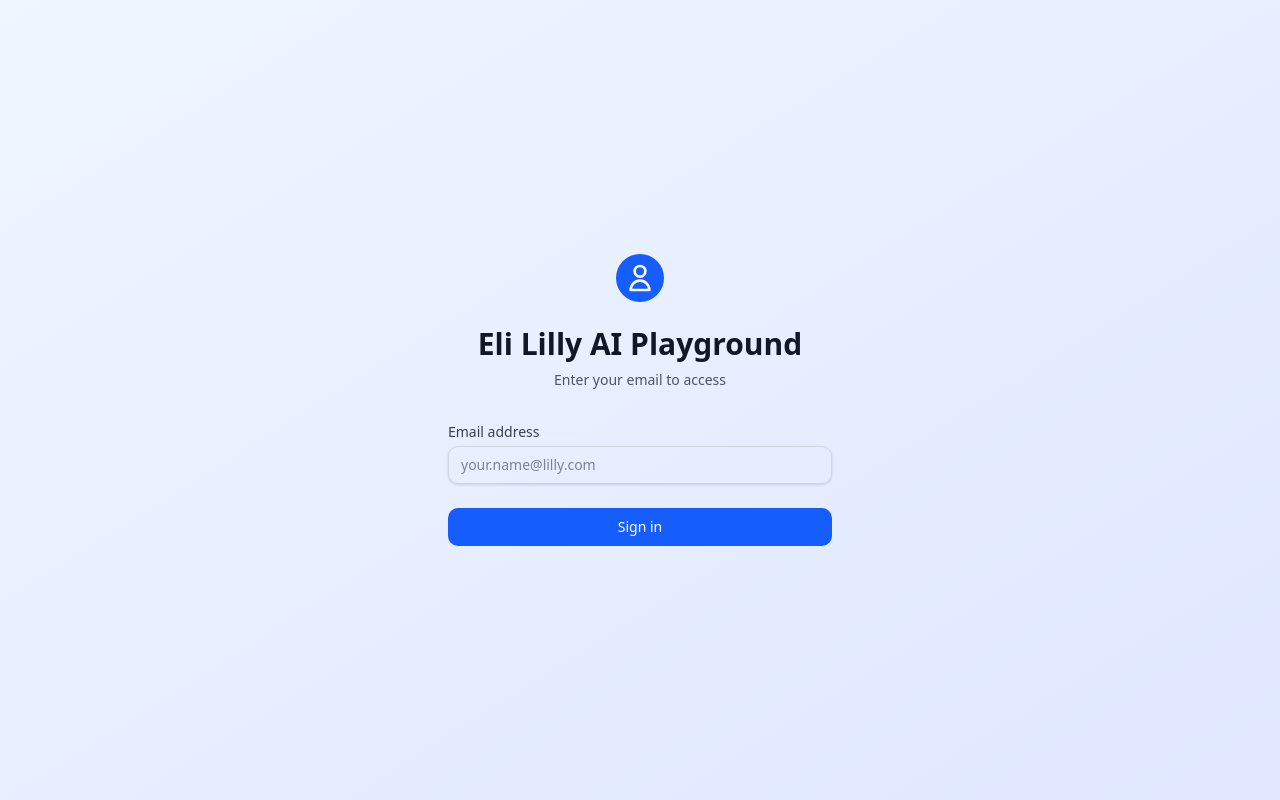
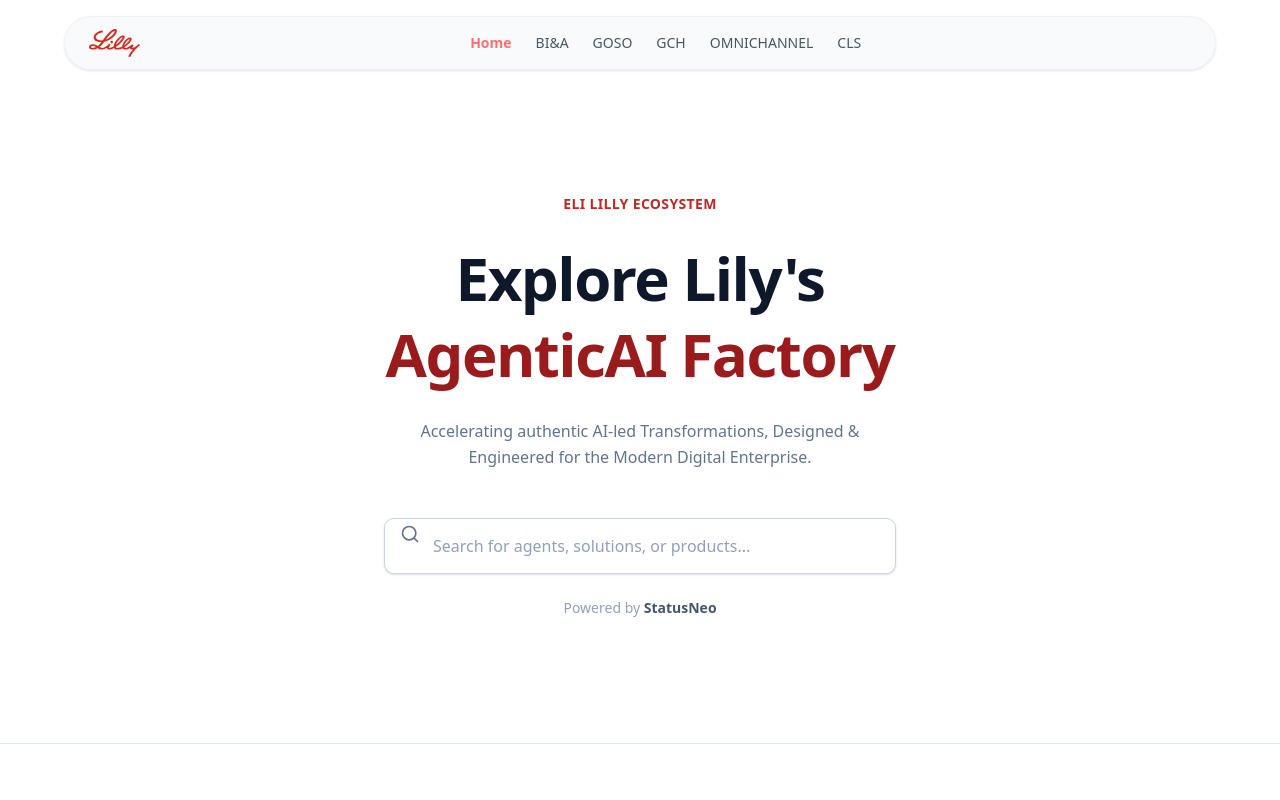
Before and after one commit to HarshitSN/Eli-lily, a Next.js app: page / in a window 1280 px wide. Shown: the top 800 px of the page. Built offline with nearby package versions, Linux system fonts and the light colour scheme.

Commit message:
login removed

```diff
--- a/components/layout/Navbar.tsx
+++ b/components/layout/Navbar.tsx
@@ -1,11 +1,10 @@
 import Link from "next/link";
-import { useRouter } from "next/router"; // Router fix
-import { useAuth } from "@/contexts/AuthContext";
+import { useRouter } from "next/router";
 import { useState } from "react";
 import { Menu, X } from "lucide-react";
 
 export function Navbar() {
-    const { user, logout } = useAuth();
+
     const router = useRouter();
     const [isMobileMenuOpen, setIsMobileMenuOpen] = useState(false);
 
--- a/pages/_app.tsx
+++ b/pages/_app.tsx
@@ -1,12 +1,9 @@
 import "@/styles/globals.css";
 import type { AppProps } from "next/app";
 import Head from "next/head";
-import { AuthProvider } from "@/contexts/AuthContext";
-import { ProtectedRoute } from "@/components/auth/ProtectedRoute";
 
 export default function App({ Component, pageProps }: AppProps) {
     return (
-        <AuthProvider>
         <>
             <Head>
                 <title>Eli Lilly AI Playground</title>
@@ -14,11 +11,8 @@
                 <meta name="viewport" content="width=device-width, initial-scale=1" />
             </Head>
             <main className="font-sans">
-                    <ProtectedRoute>
                 <Component {...pageProps} />
-                    </ProtectedRoute>
             </main>
         </>
-        </AuthProvider>
     );
 }
```
Lines whose indentation alone changed are shown as unchanged.
